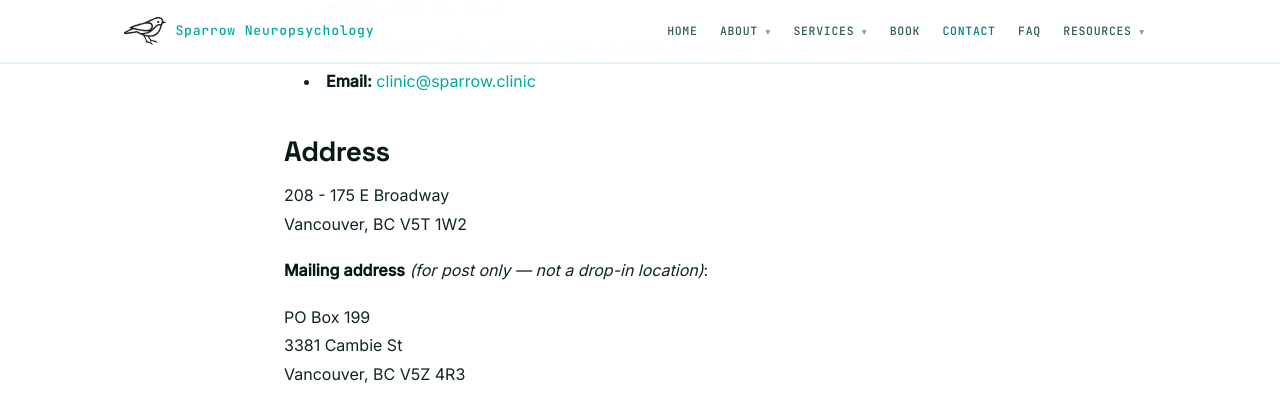
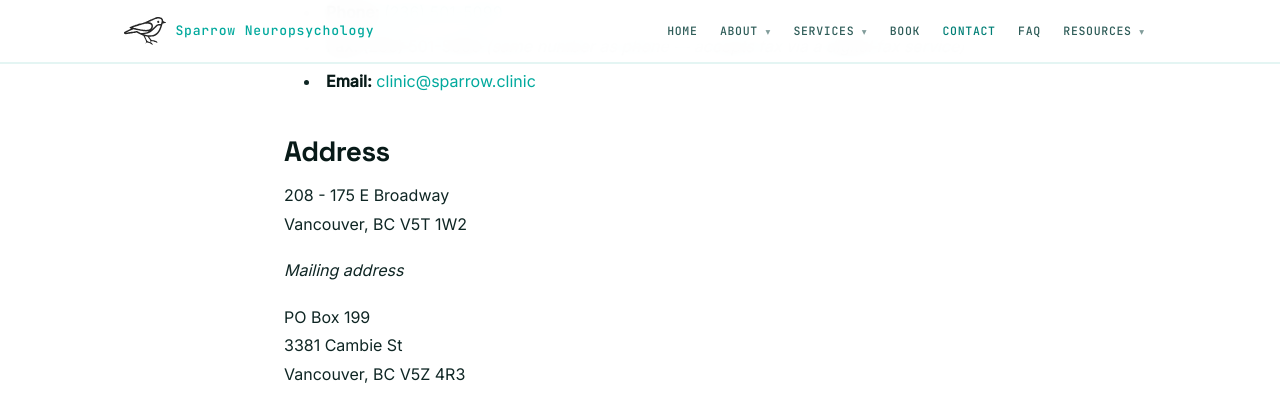
Before and after one commit to cfxb/sparrow-clinic, a Jekyll site: the page built from contact.md, in a window 1280 px wide and 900 px high, scrolled down 898 px, cut to the strip 0-410 px from the top of the window. Built offline with Jekyll 4.4.1, drawn with Linux system fonts in a browser that asks for light colours.

Commit message:
Simplify mailing-address label on contact page
Co-Authored-By: Claude Sonnet 5 <noreply@anthropic.com>
Claude-Session: https://claude.ai/code/session_01PmkSVCMqC1qQVEcpzGFf2b

```diff
--- a/contact.md
+++ b/contact.md
@@ -24,7 +24,7 @@ We welcome inquiries about neuropsychological assessment. If you are wondering w
 {{ site.data.contact.address }}\\
 {{ site.data.contact.city }}, {{ site.data.contact.province }} {{ site.data.contact.postal }}
 
-**Mailing address** _(for post only — not a drop-in location)_:
+_Mailing address_
 
 {{ site.data.contact.mailing_address }}\\
 {{ site.data.contact.mailing_address2 }}\\
```
